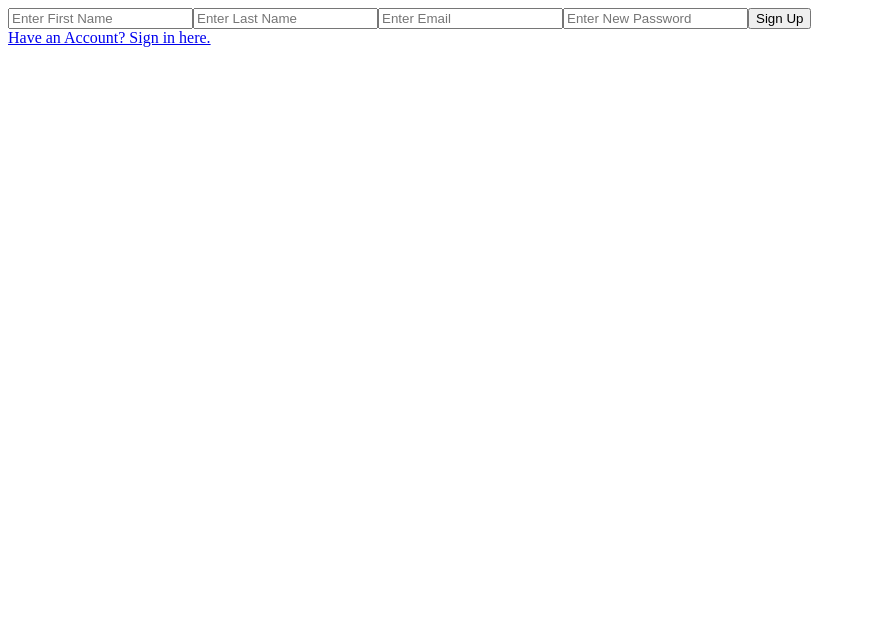
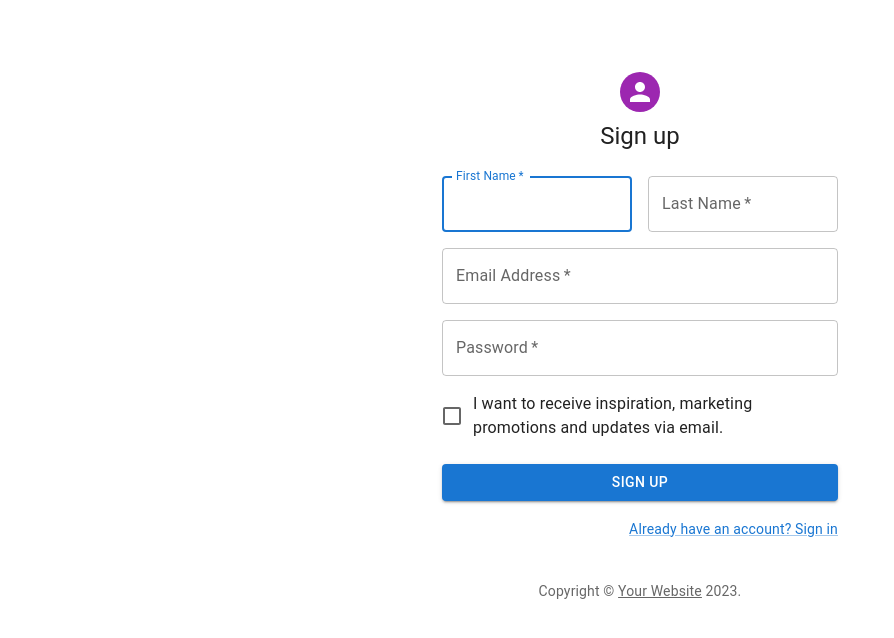
Before and after one commit to ryanCodes92109/phase-5-Stock-project, a React (Create React App) app in the folder client/: page /signup in a window 1280 px wide. Shown: the top 638 px of the page, without its empty margins (0-894 px from the left). Built offline with nearby package versions, Linux system fonts and the light colour scheme; no server answers.

Commit message:
MUI signup

```diff
--- a/client/src/components/Signup.js
+++ b/client/src/components/Signup.js
@@ -1,7 +1,20 @@
 import React, { useContext, useState } from 'react'
-import { Link, useNavigate } from 'react-router-dom'
+import { useNavigate } from 'react-router-dom'
 import { UserContext } from '../context/UserContext'
 // import { TextField } from '@mui/material'
+
+import Avatar from '@mui/material/Avatar';
+import Button from '@mui/material/Button';
+import CssBaseline from '@mui/material/CssBaseline';
+import TextField from '@mui/material/TextField';
+import FormControlLabel from '@mui/material/FormControlLabel';
+import Checkbox from '@mui/material/Checkbox';
+import Link from '@mui/material/Link';
+import Grid from '@mui/material/Grid';
+import Box from '@mui/material/Box';
+import Typography from '@mui/material/Typography';
+import Container from '@mui/material/Container';
+import { createTheme, ThemeProvider } from '@mui/material/styles';
 
 
 const Signup = ({setToggleAuth}) => {
@@ -22,7 +35,7 @@ const Signup = ({setToggleAuth}) => {
     setSignupFormData(currentUser => (
       {...currentUser, [name]: value}
     ))
-    console.log('typing in signup')
+    console.log(e.target.value)
   }
 
   const signupSubmit = e => {
@@ -45,49 +58,161 @@ const Signup = ({setToggleAuth}) => {
     })
   }
 
+  function Copyright(props) {
+    return (
+      <Typography variant="body2" color="text.secondary" align="center" {...props}>
+        {'Copyright © '}
+        <Link color="inherit" href="https://mui.com/">
+          Your Website
+        </Link>{' '}
+        {new Date().getFullYear()}
+        {'.'}
+      </Typography>
+    );
+  }
+
+  const theme = createTheme();
+
   return (
-    <div className='signupFormParent'>
-      <form
-        onSubmit={e => signupSubmit(e, signupFormData)}
-        className='signupForm'>
-        <input
-            className='signupInput'
-            placeholder='Enter First Name'
-            onChange={signupHandleChange}
-            name='first_name'
-            value={signupFormData.first_name}
-            ></input>
 
-        <input
-            className='signupInput'
-            onChange={signupHandleChange}
-            placeholder='Enter Last Name'
-            name='last_name'
-            value={signupFormData.last_name}
-            ></input>
+    <ThemeProvider theme={theme}>
+      <Container component="main" maxWidth="xs">
+        <CssBaseline />
+        <Box
+          sx={{
+            marginTop: 8,
+            display: 'flex',
+            flexDirection: 'column',
+            alignItems: 'center',
+          }}
+        >
+          <Avatar sx={{ m: 1, bgcolor: 'secondary.main' }}>
+          </Avatar>
+          <Typography component="h1" variant="h5">
+            Sign up
+          </Typography>
+          <Box component="form" noValidate onSubmit={e => signupSubmit(e, signupFormData)} sx={{ mt: 3 }}>
+            <Grid container spacing={2}>
+              <Grid item xs={12} sm={6}>
+                <TextField
+                  autoComplete="given-name"
+                  onChange={signupHandleChange}
+                  name="first_name"
+                  value={signupFormData.first_name}
+                  required
+                  fullWidth
+                  id="first_name"
+                  label="First Name"
+                  autoFocus
+                />
+              </Grid>
+              <Grid item xs={12} sm={6}>
+                <TextField
+                  onChange={signupHandleChange}
+                  required
+                  fullWidth
+                  id="lastName"
+                  value={signupFormData.last_name}
+                  label="Last Name"
+                  name="last_name"
+                  autoComplete="family-name"
+                />
+              </Grid>
+              <Grid item xs={12}>
+                <TextField
+                  required
+                  fullWidth
+                  onChange={signupHandleChange}
+                  id="email"
+                  label="Email Address"
+                  value={signupFormData.email}
+                  name="email"
+                  autoComplete="email"
+                />
+              </Grid>
+              <Grid item xs={12}>
+                <TextField
+                  required
+                  fullWidth
+                  onChange={signupHandleChange}
+                  name="password"
+                  value = {signupFormData.password}
+                  label="Password"
+                  type="password"
+                  id="password"
+                  autoComplete="new-password"
+                />
+              </Grid>
+              <Grid item xs={12}>
+                <FormControlLabel
+                  control={<Checkbox value="allowExtraEmails" color="primary" />}
+                  label="I want to receive inspiration, marketing promotions and updates via email."
+                />
+              </Grid>
+            </Grid>
+            <Button
+              type="submit"
+              fullWidth
+              variant="contained"
+              sx={{ mt: 3, mb: 2 }}
+            >
+              Sign Up
+            </Button>
+            <Grid container justifyContent="flex-end">
+              <Grid item>
+                <Link href="login" variant="body2">
+                  Already have an account? Sign in
+                </Link>
+              </Grid>
+            </Grid>
+          </Box>
+        </Box>
+        <Copyright sx={{ mt: 5 }} />
+      </Container>
+    </ThemeProvider>
 
-        <input
-            className='signupInput'
-            onChange={signupHandleChange}
-            placeholder= 'Enter Email'
-            name='email'
-            value={signupFormData.email}
-            ></input>
+    // <div className='signupFormParent'>
+    //   <form
+    //     onSubmit={e => signupSubmit(e, signupFormData)}
+    //     className='signupForm'>
+    //     <input
+    //         className='signupInput'
+    //         placeholder='Enter First Name'
+    //         onChange={signupHandleChange}
+    //         name='first_name'
+    //         value={signupFormData.first_name}
+    //         ></input>
 
-        <input
-            className='signupInput'
-            onChange={signupHandleChange}
-            placeholder='Enter New Password'
-            name='password'
-            value={signupFormData.password}
-            ></input>
-        <button>Sign Up</button> <br/>
+    //     <input
+    //         className='signupInput'
+    //         onChange={signupHandleChange}
+    //         placeholder='Enter Last Name'
+    //         name='last_name'
+    //         value={signupFormData.last_name}
+    //         ></input>
 
-      </form>
-      <Link to='/login'>Have an Account? Sign in here.
-      </Link>
+    //     <input
+    //         className='signupInput'
+    //         onChange={signupHandleChange}
+    //         placeholder= 'Enter Email'
+    //         name='email'
+    //         value={signupFormData.email}
+    //         ></input>
 
-    </div>
+    //     <input
+    //         className='signupInput'
+    //         onChange={signupHandleChange}
+    //         placeholder='Enter New Password'
+    //         name='password'
+    //         value={signupFormData.password}
+    //         ></input>
+    //     <button>Sign Up</button> <br/>
+
+    //   </form>
+    //   <Link to='/login'>Have an Account? Sign in here.
+    //   </Link>
+
+    // </div>
   )
 }
 
```
